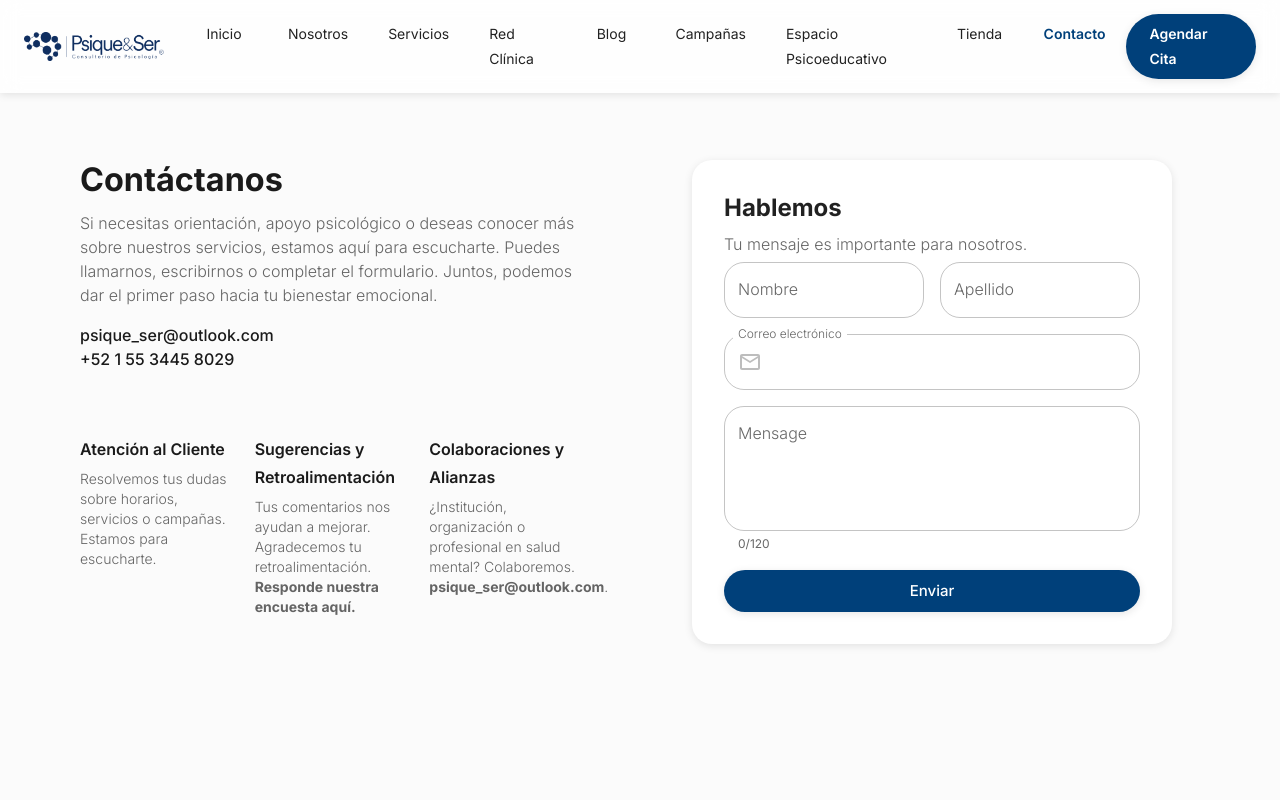
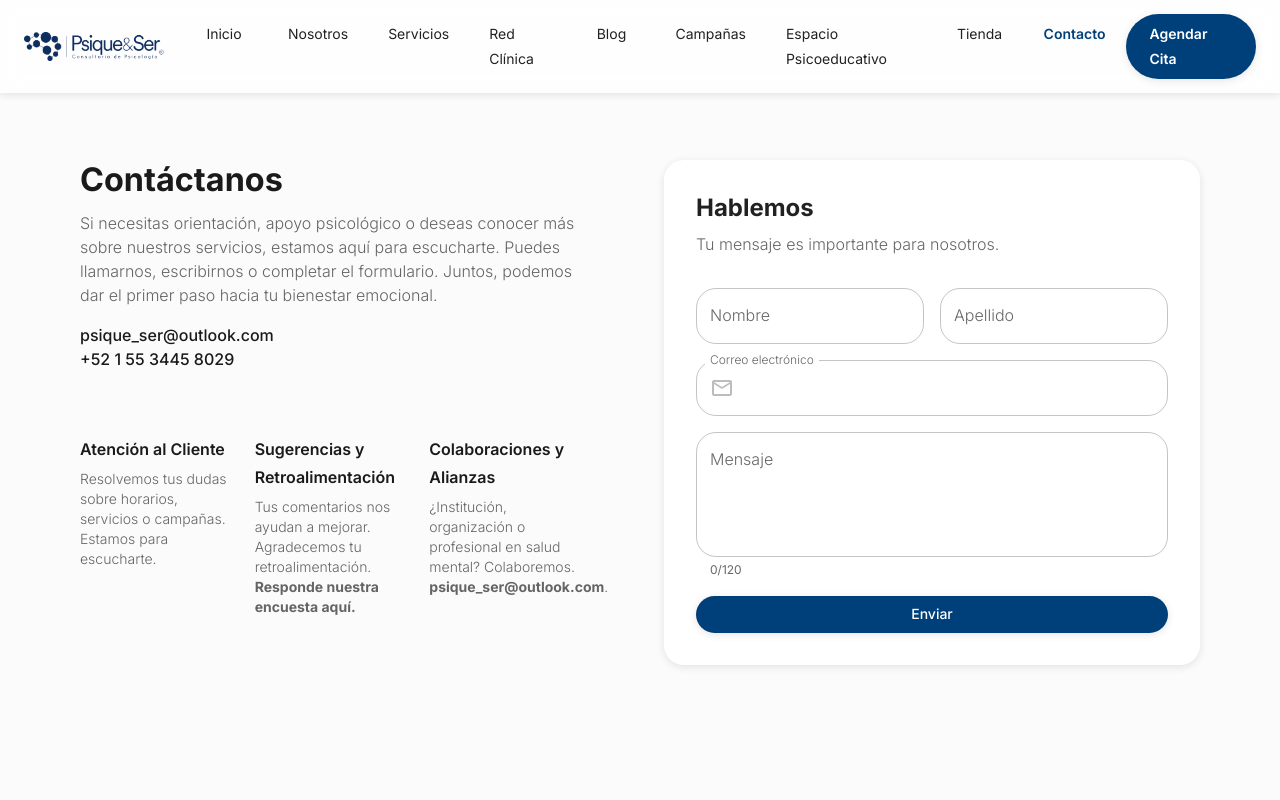
Before and after one commit to Sa-lof/psique-ser-website, a Next.js app: page /contacto in a window 1280 px wide. Shown: the top 800 px of the page. Built offline with nearby package versions, Linux system fonts and the light colour scheme.

Commit message:
Contact form connected

```diff
--- a/package.json
+++ b/package.json
@@ -14,6 +14,7 @@
     "@emotion/styled": "^11.14.0",
     "@mui/icons-material": "^6.4.6",
     "@mui/material": "^6.4.6",
+    "@sendgrid/mail": "^8.1.4",
     "framer-motion": "^12.4.10",
     "gsap": "^3.12.7",
     "next": "15.2.1",
--- /dev/null
+++ b/src/app/api/send-email/route.ts
@@ -0,0 +1,39 @@
+// app/api/send-email/route.ts
+import { NextResponse } from 'next/server';
+import sgMail from '@sendgrid/mail';
+
+// Configura la API Key de SendGrid desde las variables de entorno
+sgMail.setApiKey(process.env.SENDGRID_API_KEY || '');
+
+export async function POST(request: Request): Promise<Response> {
+  try {
+    const { nombre, correo, mensaje } = await request.json();
+
+    const emailText = `Nuevo mensaje de contacto de ${nombre}\nCorreo: ${correo}\nMensaje: ${mensaje}`;
+    const emailHtml = `
+      <div style="text-align: left;">
+        <h3>Nuevo mensaje de contacto de ${nombre}</h3>
+        <p><strong>Correo:</strong> ${correo}</p>
+        <p><strong>Mensaje:</strong> ${mensaje}</p>
+      </div>
+    `;
+
+    const msg = {
+      to: 'psique_ser@outlook.com',  // Destinatario
+      from: 'email-service@amoxtli.tech',        // Remitente (debe estar verificado en SendGrid)
+      subject: 'Contacto desde el sitio web',
+      text: emailText,
+      html: emailHtml,
+    };
+
+    await sgMail.send(msg);
+    console.log('Email sent');
+    return NextResponse.json({ message: 'Email sent successfully' });
+  } catch (error: unknown) {
+    console.error('Error sending email:', error);
+    return NextResponse.json(
+      { error: 'Error sending email' },
+      { status: 500 }
+    );
+  }
+}
--- a/src/components/Contact/ContactForm.tsx
+++ b/src/components/Contact/ContactForm.tsx
@@ -15,14 +15,65 @@ import EmailOutlinedIcon from "@mui/icons-material/EmailOutlined";
 const MAX_MESSAGE_LENGTH = 120;
 
 const ContactForm: React.FC = () => {
-  const [message, setMessage] = useState("");
+    const [formData, setFormData] = useState({
+        nombre: "",
+        apellido: "",
+        correo: "",
+        mensaje: "",
+    });
+    const [isSending, setIsSending] = useState(false);
+    const [responseMessage, setResponseMessage] = useState("");
+
+    const handleChange = (
+        e: React.ChangeEvent<HTMLInputElement | HTMLTextAreaElement>
+    ) => {
+        const { name, value } = e.target;
+        setFormData((prev) => ({
+            ...prev,
+            [name]: value,
+        }));
+    };
+
+    const handleSubmit = async (e: React.FormEvent) => {
+        e.preventDefault();
+        setIsSending(true);
+
+        try {
+            const res = await fetch("/api/send-email", {
+                method: "POST",
+                headers: {
+                    "Content-Type": "application/json",
+                },
+                body: JSON.stringify(formData),
+            });
+
+            if (!res.ok) {
+                throw new Error("Error en el envío del correo");
+            }
+
+            const data = await res.json();
+            console.log(data);
+            setResponseMessage("¡Tu mensaje ha sido enviado!");
+            setFormData({
+                nombre: "",
+                apellido: "",
+                correo: "",
+                mensaje: "",
+            });
+        } catch (error) {
+            console.error("Error al enviar el email", error);
+            setResponseMessage(
+                "Hubo un error al enviar tu mensaje. Inténtalo de nuevo más tarde."
+            );
+        } finally {
+            setIsSending(false);
+        }
+    };
 
     return (
         <Card
-      elevation={3}
             sx={{
-        maxWidth: 480,
-        mx: "auto",
+                maxWidth: '100%',
                 p: 4,
                 backgroundColor: "white",
             }}
@@ -30,35 +81,49 @@ const ContactForm: React.FC = () => {
             <Typography variant="h5" fontWeight="bold" gutterBottom>
                 Hablemos
             </Typography>
-      <Typography variant="body1" color="text.secondary" gutterBottom>
+            <Typography variant="body1" color="text.secondary" gutterBottom mb={4}>
                 Tu mensaje es importante para nosotros.
             </Typography>
 
-      <Box component="form" noValidate autoComplete="off">
+            <Box
+                component="form"
+                noValidate
+                autoComplete="off"
+                onSubmit={handleSubmit}
+            >
                 <Grid container spacing={2}>
                     <Grid item xs={6}>
                         <TextField
                             fullWidth
+                            name="nombre"
                             label="Nombre"
                             variant="outlined"
                             size="medium"
+                            value={formData.nombre}
+                            onChange={handleChange}
                         />
                     </Grid>
                     <Grid item xs={6}>
                         <TextField
                             fullWidth
+                            name="apellido"
                             label="Apellido"
                             variant="outlined"
                             size="medium"
+                            value={formData.apellido}
+                            onChange={handleChange}
                         />
                     </Grid>
 
                     <Grid item xs={12}>
                         <TextField
                             fullWidth
+                            name="correo"
                             label="Correo electrónico"
                             variant="outlined"
                             size="medium"
+                            value={formData.correo}
+                            onChange={handleChange}
                             InputProps={{
                                 startAdornment: (
                                     <InputAdornment position="start">
@@ -72,28 +137,36 @@ const ContactForm: React.FC = () => {
                     <Grid item xs={12}>
                         <TextField
                             fullWidth
-              label="Mensage"
+                            name="mensaje"
+                            label="Mensaje"
                             variant="outlined"
                             multiline
                             rows={4}
-              value={message}
+                            value={formData.mensaje}
+                            onChange={handleChange}
                             inputProps={{ maxLength: MAX_MESSAGE_LENGTH }}
-              onChange={(e) => setMessage(e.target.value)}
-              helperText={`${message.length}/${MAX_MESSAGE_LENGTH}`}
+                            helperText={`${formData.mensaje.length}/${MAX_MESSAGE_LENGTH}`}
                         />
                     </Grid>
 
                     <Grid item xs={12}>
                         <Button
+                            type="submit"
                             variant="contained"
                             color="primary"
-              size="large"
                             fullWidth
-              sx={{ borderRadius: 10 }}
+                            disabled={isSending}
                         >
-              Enviar
+                            {isSending ? "Enviando..." : "Enviar"}
                         </Button>
                     </Grid>
+                    {responseMessage && (
+                        <Grid item xs={12}>
+                            <Typography variant="body2" align="center">
+                                {responseMessage}
+                            </Typography>
+                        </Grid>
+                    )}
                 </Grid>
             </Box>
         </Card>
--- a/src/components/Contact/ContactSection.tsx
+++ b/src/components/Contact/ContactSection.tsx
@@ -68,7 +68,7 @@ const ContactSection: React.FC = () => {
         </Grid>
 
         {/* Right Column - Contact Form */}
-        <Grid item xs={12} md={6}>
+        <Grid item xs={12} md={6} sx={{ display: "flex", justifyContent: "right" }}>
           <ContactForm />
         </Grid>
       </Grid>
--- a/src/components/Contact/LocationSection.tsx
+++ b/src/components/Contact/LocationSection.tsx
@@ -87,7 +87,7 @@ const LocationSection: React.FC = () => {
               Nuestras locaciones
             </Typography>
             <Typography variant="h4" fontWeight="bold" gutterBottom>
-              Te esperamos en {loc.addressLines[2]}
+              Te esperamos en {loc.addressLines[0]}
             </Typography>
 
             <Box mt={3}>
--- a/src/components/Tienda/ProductGrid.tsx
+++ b/src/components/Tienda/ProductGrid.tsx
@@ -92,7 +92,7 @@ const ProductGrid: React.FC = () => {
                         key={index}
                         xs={12}
                         sm={6}
-                        md={4}
+                        md={6}
                         sx={{
                             display: "flex",
                             justifyContent: "center",
```
Also changed, not shown: src/components/Tienda/ProductCard.tsx (+2 -5 lines), 2 other files (tests, documents, lock files or other folders). Lines whose indentation alone changed are shown as unchanged.
